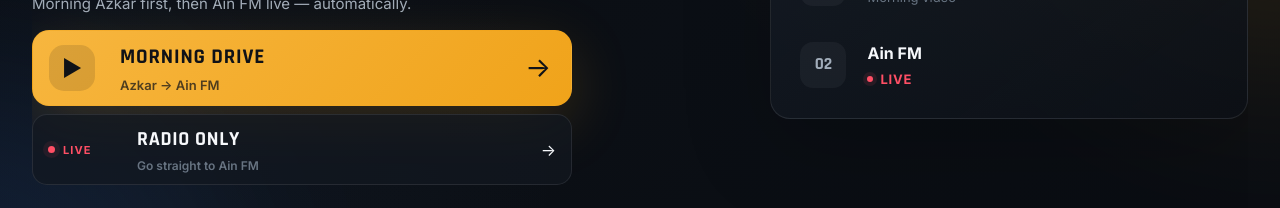
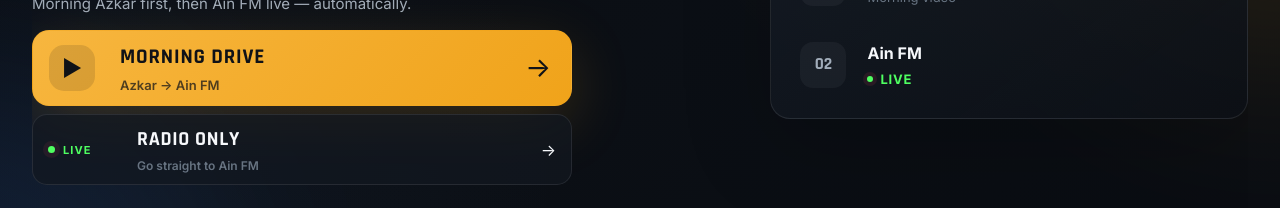
Before and after one commit to eltawalbeh/MorningDriveWebApp, a React (Vite) app: page / in a window 1280 px wide. Shown: the part 421-629 px from the top of the page. Built offline with nearby package versions, Linux system fonts and the light colour scheme.

Commit message:
Update files from Figma Make

```diff
--- a/src/index.css
+++ b/src/index.css
@@ -14,7 +14,7 @@
   --line: rgba(255, 255, 255, .09);
   --accent: #f0a31a;
   --accent-soft: rgba(240, 163, 26, .14);
-  --live: #ff4f65;
+  --live: #4FFF61;
   --success: #62d3a7;
   font-family: Inter, system-ui, -apple-system, BlinkMacSystemFont, "Segoe UI", sans-serif;
   background: var(--bg);
```
